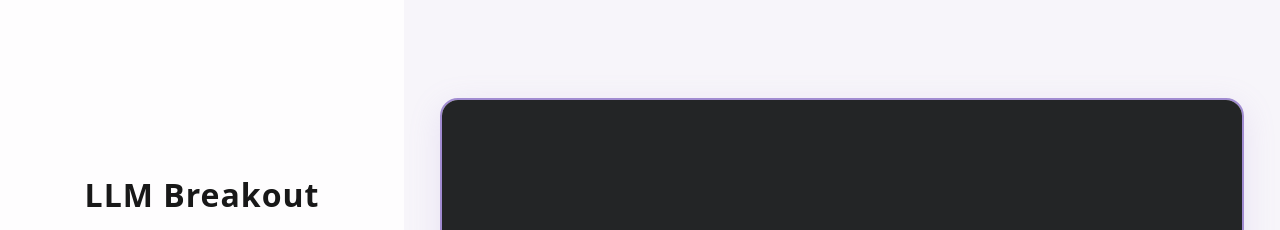
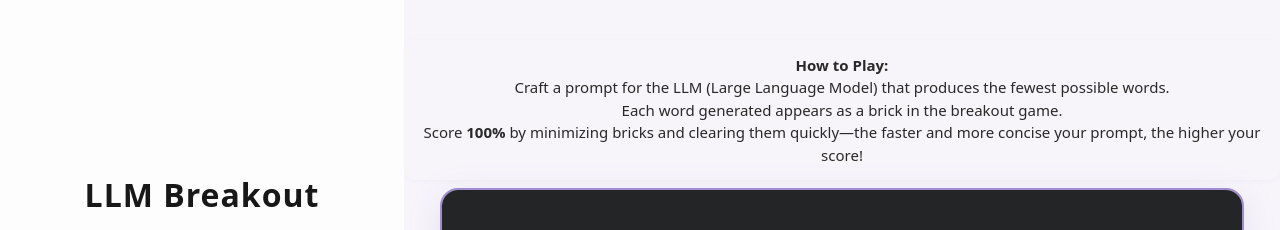
Before and after one commit to akshaykripalani/supahack-lw15, a React (Vite) app in the folder frontend/: page / in a window 1280 px wide. Shown: the top 230 px of the page. Built offline with nearby package versions, Linux system fonts and the light colour scheme; no server answers; the database is empty.

Commit message:
Add time to leaderboard, some UI changes, how to play

```diff
--- a/frontend/src/App.tsx
+++ b/frontend/src/App.tsx
@@ -210,8 +210,33 @@ function App() {
           justifyContent: 'center',
           alignItems: 'center',
           background: '#f7f5fa',
+          flexDirection: 'column',
+          gap: 24,
         }}
       >
+        <div style={{
+        width: '100%',
+        maxWidth: 900,
+        margin: '0 auto',
+        marginTop: 32,
+        marginBottom: -16,
+      }}>
+        <div style={{
+          background: '#f7f5fa',
+          borderRadius: 10,
+          padding: '14px 12px',
+          boxShadow: '0 1px 4px 0 rgba(161,140,209,0.07)',
+          color: '#181818',
+          fontSize: 15,
+          textAlign: 'center',
+          opacity: 0.92,
+        }}>
+          <b>How to Play:</b><br />
+          Craft a prompt for the LLM (Large Language Model) that produces the fewest possible words.<br />
+          Each word generated appears as a brick in the breakout game.<br />
+          Score <b>100%</b> by minimizing bricks and clearing them quickly—the faster and more concise your prompt, the higher your score!
+        </div>
+      </div>
         <GameCanvas />
       </main>
     </div>
--- a/frontend/src/components/Leaderboard.tsx
+++ b/frontend/src/components/Leaderboard.tsx
@@ -5,6 +5,7 @@ import { useGameStore } from '../store/game';
 
 export function Leaderboard() {
   const [scores, setScores] = useState<ScoreRow[]>([]);
+  const [savedUsername, setSavedUsername] = useState<string | null>(null);
   const gameState = useGameStore((s) => s.gameState);
 
   const load = useCallback(async () => {
@@ -15,6 +16,9 @@ export function Leaderboard() {
   // initial load
   useEffect(() => {
     load();
+    // Retrieve username from localStorage
+    const stored = localStorage.getItem('username');
+    if (stored) setSavedUsername(stored);
   }, [load]);
 
   // refresh after each game ends
@@ -24,11 +28,25 @@ export function Leaderboard() {
     }
   }, [gameState, load]);
 
+  // Helper to format ms to mm:ss.ms
+  function formatTime(ms: number) {
+    const totalSec = ms / 1000;
+    const mm = String(Math.floor(totalSec / 60)).padStart(2, '0');
+    const ss = String(Math.floor(totalSec % 60)).padStart(2, '0');
+    const msPart = String(Math.floor(ms % 1000)).padStart(3, '0');
+    return `${mm}:${ss}.${msPart}`;
+  }
+
   return (
     <div>
       <h3 style={{ margin: '8px 0 12px', fontSize: 20, fontWeight: 700, textAlign: 'center', color: '#181818' }}>
         Leaderboard
       </h3>
+      {savedUsername && (
+        <div style={{ textAlign: 'center', marginBottom: 8, fontSize: 14, color: '#6c63ff' }}>
+          Welcome back, <b>{savedUsername}</b>!
+        </div>
+      )}
       <ol style={{ listStyle: 'none', padding: 0, margin: 0 }}>
         {scores.map((row, idx) => (
           <li
@@ -36,15 +54,17 @@ export function Leaderboard() {
             style={{
               display: 'flex',
               justifyContent: 'space-between',
+              alignItems: 'center',
               padding: '6px 8px',
               background: idx % 2 === 0 ? 'rgba(161,140,209,0.08)' : 'transparent',
               borderRadius: 6,
               fontSize: 14,
               color: '#181818',
+              gap: 8,
             }}
           >
             <span style={{ fontWeight: 600 }}>{idx + 1}. {row.username}</span>
-            <span>{row.score}%</span>
+            <span>{row.score}% ({formatTime(row.time_ms)})</span>
           </li>
         ))}
         {scores.length === 0 && (
```
